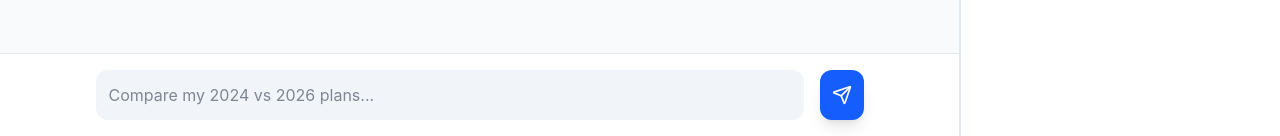
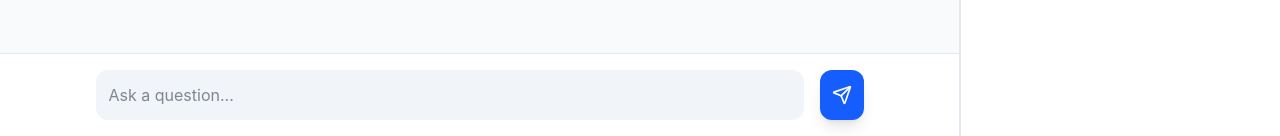
Before and after one commit to mkr22013/insurance-frontend, a React (Vite) app: page / in a window 1280 px wide. Shown: the part 664-800 px from the top of the page. Built offline with nearby package versions, Linux system fonts and the light colour scheme.

Commit message:
Checking in the minor changes. Changed UI title

```diff
--- a/src/App.tsx
+++ b/src/App.tsx
@@ -327,7 +327,7 @@ export default function App() {
               value={input}
               onChange={(e) => setInput(e.target.value)}
               onKeyDown={(e) => e.key === "Enter" && handleSend()}
-              placeholder="Compare my 2024 vs 2026 plans..."
+              placeholder="Ask a question..."
               className="flex-1 p-3 bg-slate-100 border border-transparent rounded-xl focus:bg-white focus:ring-2 focus:ring-blue-500 outline-none transition-all"
             />
             <button
```
